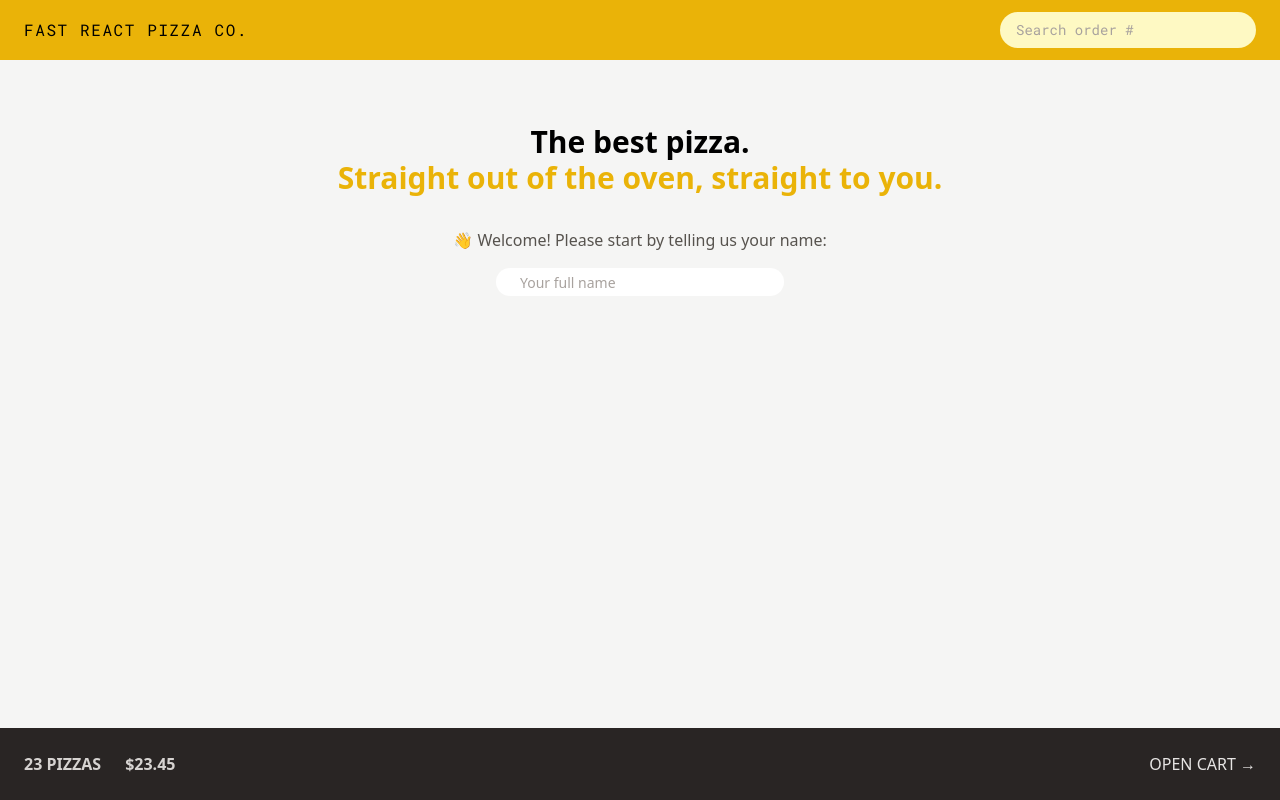
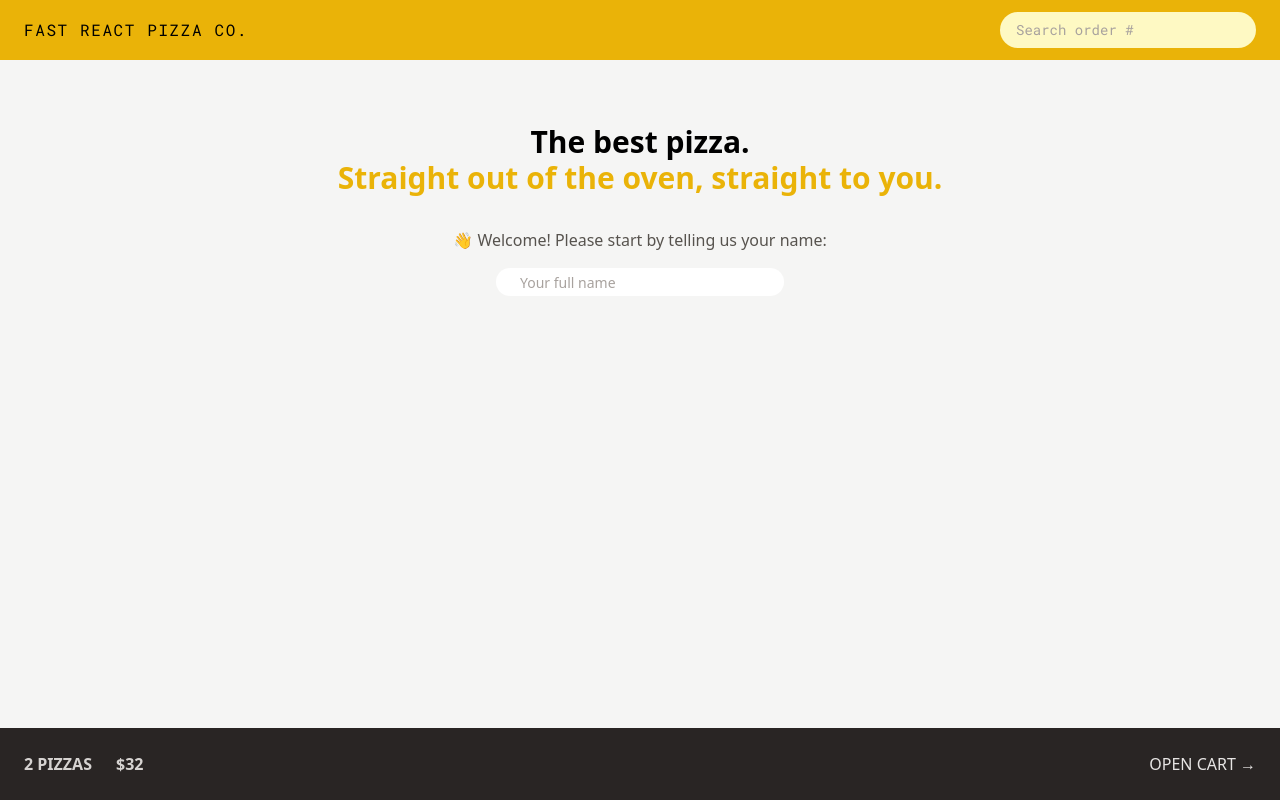
Before and after one commit to AnhtuanUit/React-Course-Learning-Parts, a React (Vite) app in the folder 16-fast-react-pizza/: page / in a window 1280 px wide. Built offline with nearby package versions, Linux system fonts and the light colour scheme.

Commit message:
Building the Cart Overview With Redux Selectors

```diff
--- a/16-fast-react-pizza/src/features/cart/CartOverview.jsx
+++ b/16-fast-react-pizza/src/features/cart/CartOverview.jsx
@@ -1,11 +1,18 @@
+import { useSelector } from 'react-redux';
 import { Link } from 'react-router-dom';
+import { getTotalCartPrice, getTotalCartQuantity } from './cartSlice';
 
 function CartOverview() {
+  const totalCartQuantity = useSelector(getTotalCartQuantity);
+  const totalCartPrice = useSelector(getTotalCartPrice);
+
+  if (!totalCartQuantity) return null;
+
   return (
     <div className="flex items-center justify-between bg-stone-800 p-4 uppercase text-stone-200 sm:p-6 md:text-base">
       <p className="space-x-4 font-semibold text-stone-300 sm:space-x-6">
-        <span>23 pizzas</span>
-        <span>$23.45</span>
+        <span>{totalCartQuantity} pizzas</span>
+        <span>${totalCartPrice}</span>
       </p>
       <Link to="/cart">Open cart &rarr;</Link>
     </div>
--- a/16-fast-react-pizza/src/features/cart/cartSlice.js
+++ b/16-fast-react-pizza/src/features/cart/cartSlice.js
@@ -55,4 +55,12 @@ export const {
   clearCart,
 } = cartSlice.actions;
 
+export const getTotalCartQuantity = (state) =>
+  state.cart.cart.reduce((sum, item) => sum + item.quantity, 0);
+
+export const getTotalCartPrice = (state) =>
+  state.cart.cart.reduce((sum, item) => sum + item.totalPrice, 0);
+
+// 'reselect' library
+
 export default cartSlice.reducer;
```
